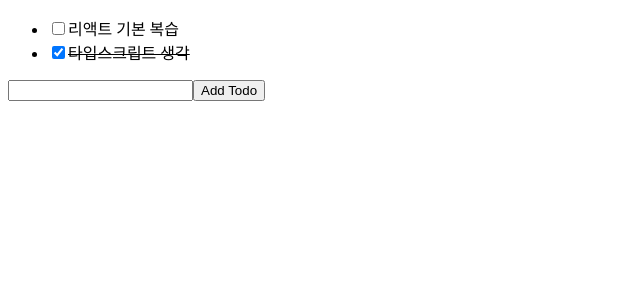
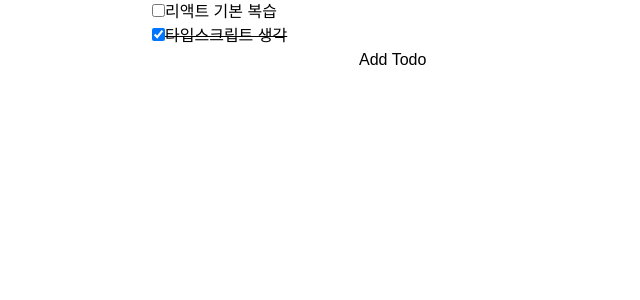
Before and after one commit to kboysm/React-Typescript-todo, a React (Create React App) app: page / in a window 1280 px wide. Shown: the top 300 px of the page, without its empty margins (0-640 px from the left). Built offline with nearby package versions, Linux system fonts and the light colour scheme.

Commit message:
tailwind add

```diff
--- /dev/null
+++ b/craco.config.js
@@ -0,0 +1,10 @@
+module.exports = {
+    style: {
+      postcss: {
+        plugins: [
+          require('tailwindcss'),
+          require('autoprefixer'),
+        ],
+      },
+    },
+  }
--- a/src/App.tsx
+++ b/src/App.tsx
@@ -2,7 +2,6 @@
 import { AddTodoForm } from './AddTodoForm';
 import { TodoList } from './TodoList';
 // import { Todo } from './types';
-
 
 const initialTodos: Array<Todo> = [
   { text: "리액트 기본 복습", complete: false},
@@ -30,8 +29,10 @@
 
   return (
     <React.Fragment>
-     <TodoList todos={todos} toggleTodo={toggleTodo} />
-     <AddTodoForm addTodo={addTodo} />
+      <div className='container mx-auto'>
+        <TodoList todos={todos} toggleTodo={toggleTodo} />
+        <AddTodoForm addTodo={addTodo} />
+      </div>
     </React.Fragment>
   )
 
--- a/src/index.tsx
+++ b/src/index.tsx
@@ -1,7 +1,7 @@
 import React from 'react';
 import ReactDOM from 'react-dom';
 import App from './App';
-
+import './index.css';
 ReactDOM.render(
     <App />,
   document.getElementById('root')
--- /dev/null
+++ b/tailwind.config.js
@@ -0,0 +1,31 @@
+const colors = require('tailwindcss/colors')
+
+module.exports = {
+  theme: {
+    screens: {
+      sm: '480px',
+      md: '768px',
+      lg: '976px',
+      xl: '1440px',
+    },
+    colors: {
+      gray: colors.coolGray,
+      blue: colors.lightBlue,
+      red: colors.rose,
+      pink: colors.fuchsia,
+    },
+    fontFamily: {
+      sans: ['Graphik', 'sans-serif'],
+      serif: ['Merriweather', 'serif'],
+    },
+    extend: {
+      spacing: {
+        '128': '32rem',
+        '144': '36rem',
+      },
+      borderRadius: {
+        '4xl': '2rem',
+      }
+    }
+  }
+}
```
Also changed, not shown: package.json (+11 -3 lines), src/index.css (added, +8 -0 lines), 2 other files (tests, documents, lock files or other folders).
